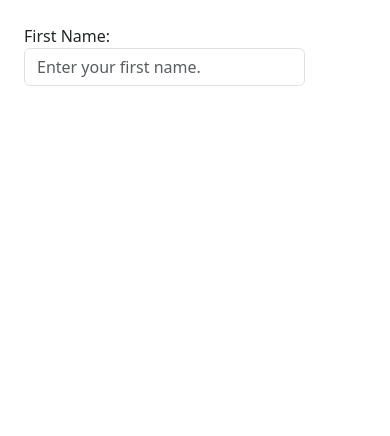
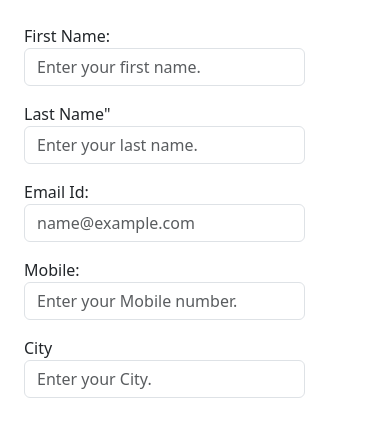
Before and after one commit to ayushrastogi689/Module05_WBT, a plain HTML site: page Day06/Assignment/Q2/index.html in a window 390 px wide. Shown: the part 146-582 px from the top of the page. Drawn offline with nearby package versions, Linux system fonts and the light colour scheme.

Commit message:
Created Name, Email, Phone no., and City field.

```diff
--- a/Day06/Assignment/Q2/index.html
+++ b/Day06/Assignment/Q2/index.html
@@ -23,6 +23,22 @@
             <label for="firstName"> First Name:</label>
             <input id="firstName" class="form-control" type="text" placeholder="Enter your first name." aria-required="true">
           </div>
+          <div class="col-10 mb-3">
+            <label for="lastName"> Last Name"</label>
+            <input id="lastName" class="form-control" type="text" placeholder="Enter your last name." aria-required="true">
+          </div>
+          <div class="col-10 mb-3">
+            <label for="email"> Email Id:</label>
+            <input id="email" class="form-control" type="email" placeholder="name@example.com" aria-required="true">
+          </div>
+          <div class="col-10 mb-3">
+            <label for="mobile"> Mobile:</label>
+            <input id="mobile" class="form-control" type="number" placeholder="Enter your Mobile number." aria-required="true">
+          </div>
+          <div class="col-10 mb-3">
+            <label for="fullName">City</label>
+            <input id="city" class="form-control" type="text" placeholder="Enter your City." aria-required="true">
+          </div>
 
         </form>
 
```
